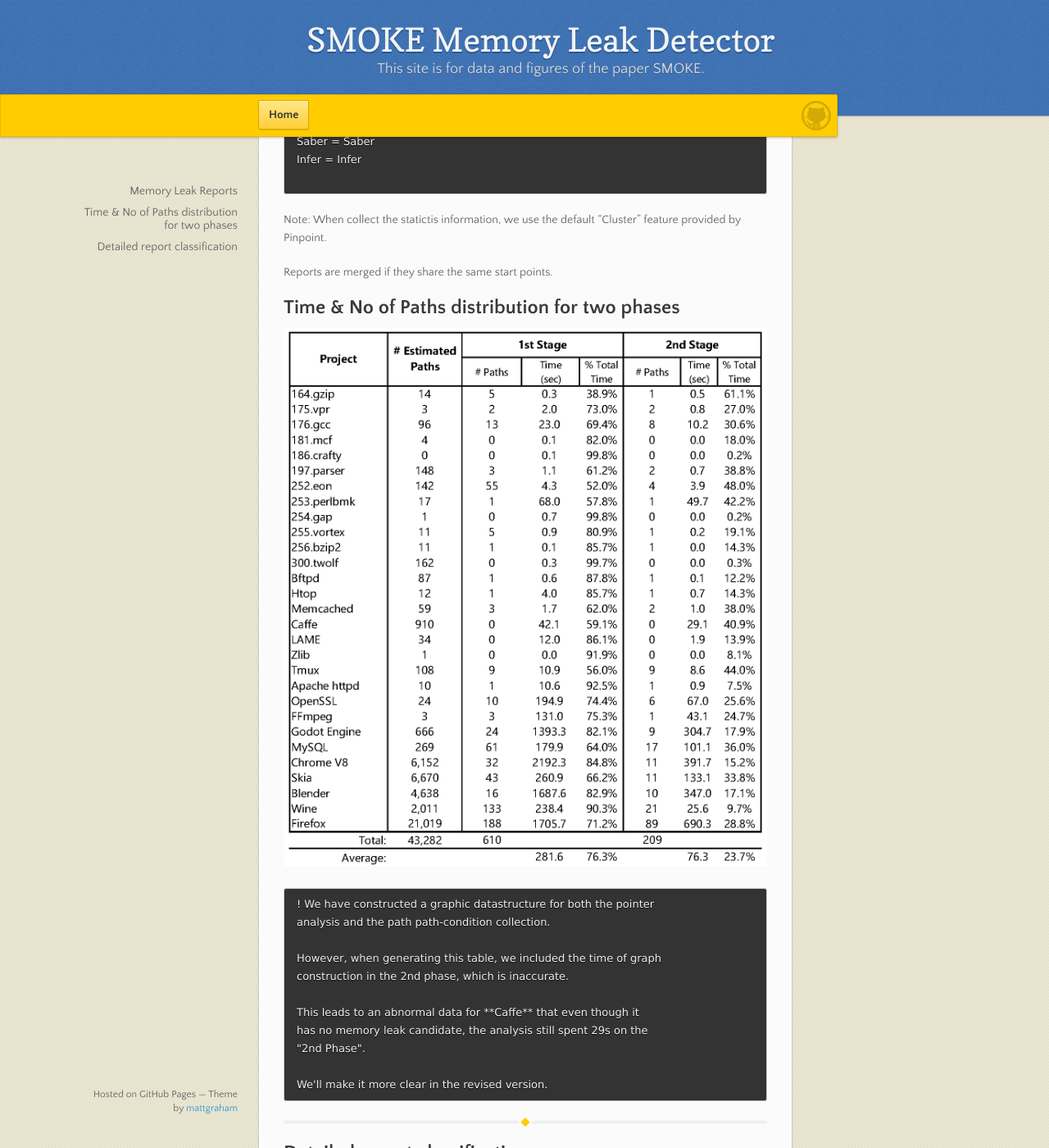
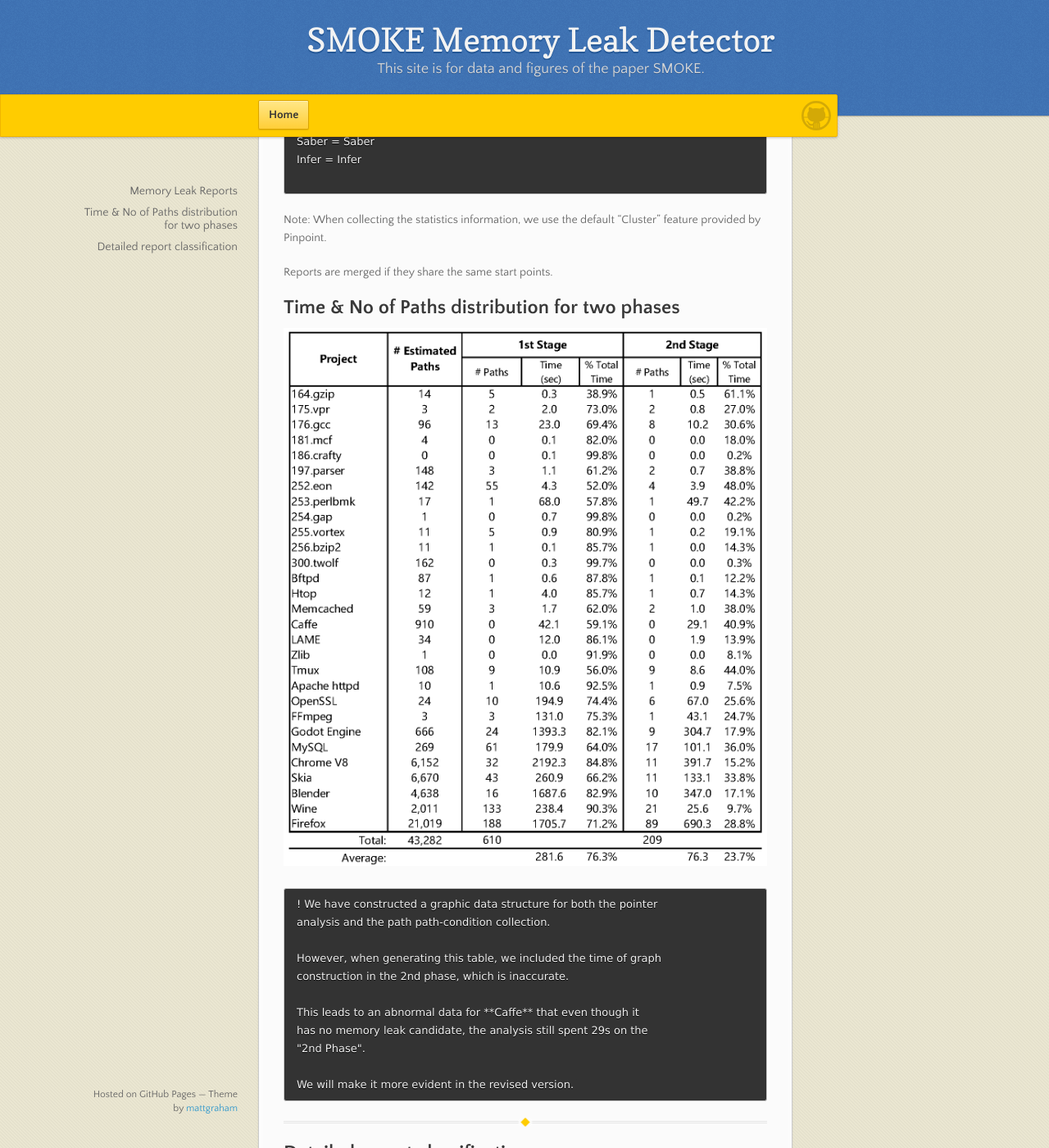
Before and after one commit to smokeml/smokeml.github.io, a Jekyll site: the page built from data.md, in a window 1280 px wide and 1400 px high, scrolled down 534 px. Shown: the whole window at 82% size. Built offline with Jekyll 4.4.1, drawn with Linux system fonts in a browser that asks for light colours; some of the changed text lies outside the part shown.

Commit message:
Some updates.

````diff
--- a/data.md
+++ b/data.md
@@ -30,7 +30,7 @@ Infer = Infer
 
 ```
 
-Note: When collect the statictis information, we use the default "Cluster" feature provided by Pinpoint.
+Note: When collecting the statistics information, we use the default "Cluster" feature provided by Pinpoint.
 
 Reports are merged if they share the same start points.
 
@@ -40,7 +40,7 @@ Reports are merged if they share the same start points.
 ![Two Stage Data](/assets/images/twostage_data.png)
 
 ```wrap
-! We have constructed a graphic datastructure for both the pointer
+! We have constructed a graphic data structure for both the pointer
 analysis and the path path-condition collection.
 
 However, when generating this table, we included the time of graph
@@ -50,7 +50,7 @@ This leads to an abnormal data for **Caffe** that even though it
 has no memory leak candidate, the analysis still spent 29s on the
 "2nd Phase".
 
-We'll make it more clear in the revised version.
+We will make it more evident in the revised version.
 ```
 
 *********************************************
````
Also changed, not shown: other parts of data.md (+2 -2 lines).
